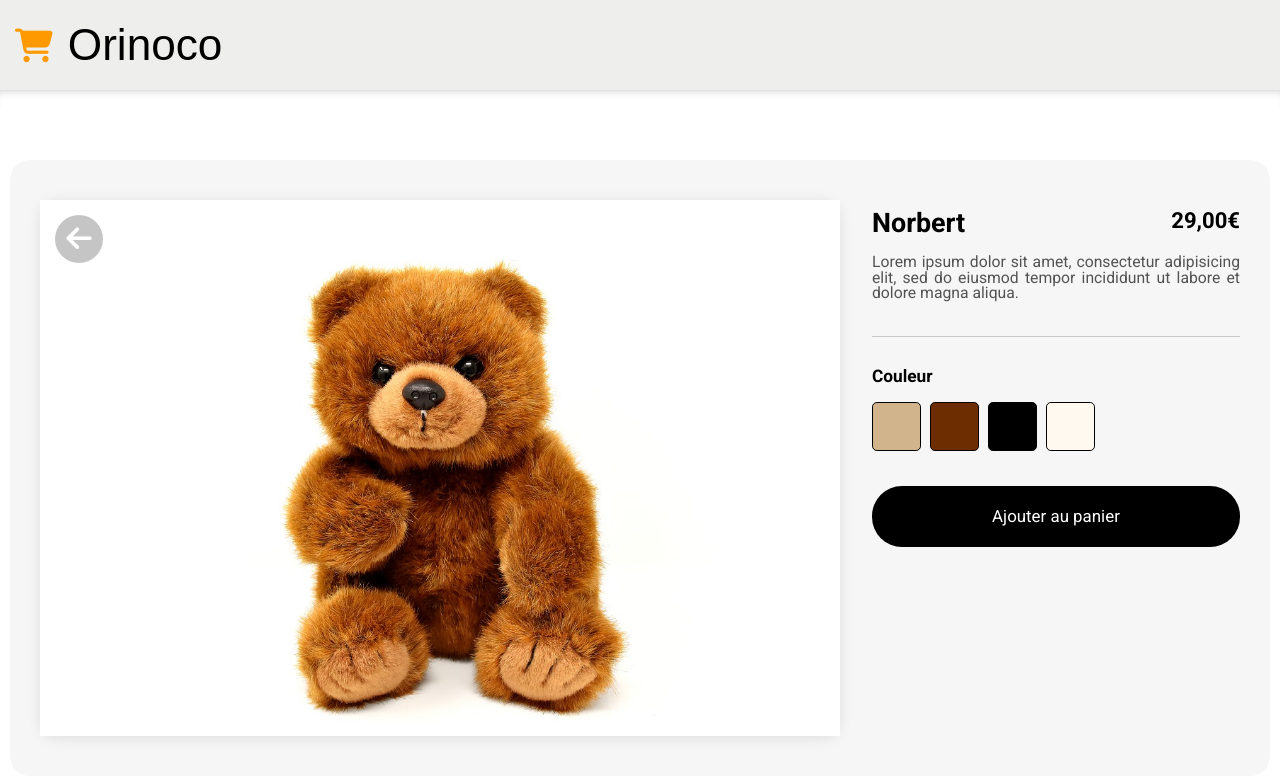
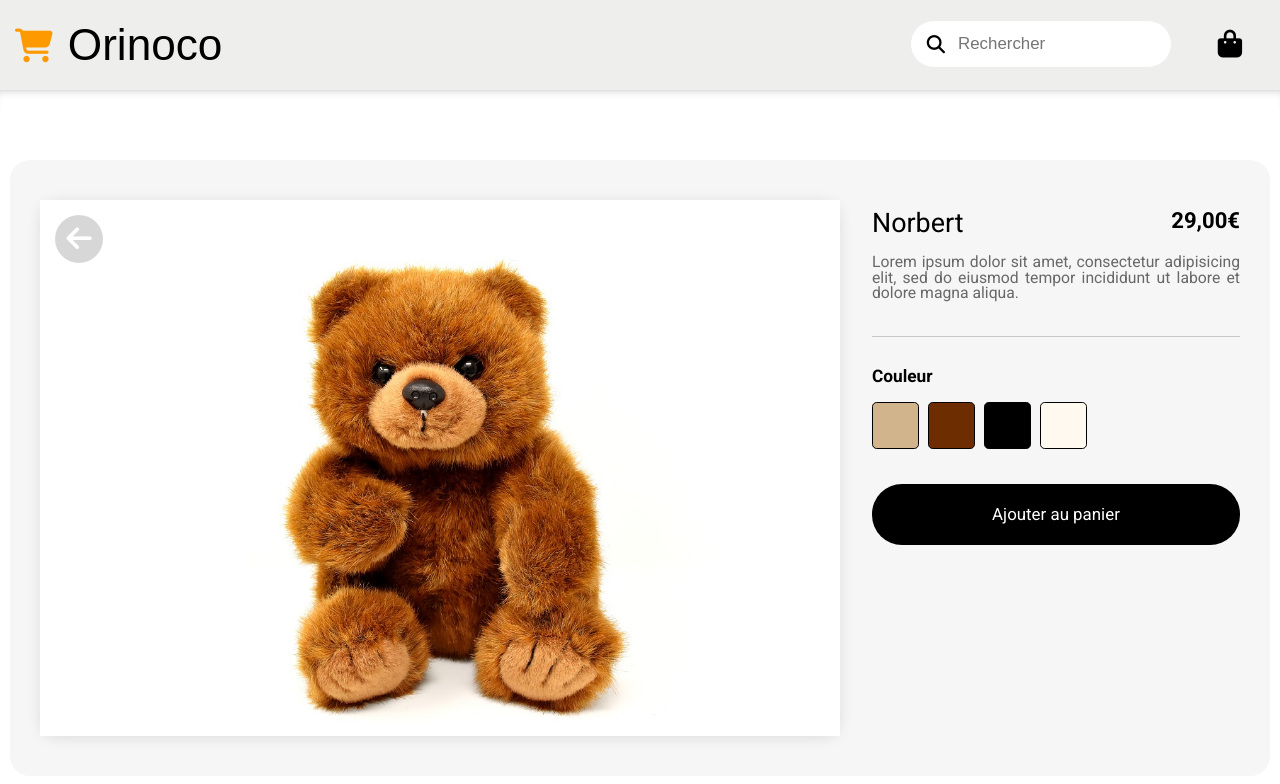
Before and after one commit to SamuelPrigent/Orinoco, a website: page frontend/produit-1.html in a window 1280 px wide. Drawn offline with Linux system fonts and the light colour scheme; a web font is replaced by a local one.

Commit message:
ajout d'une barre de recherche

```diff
--- a/frontend/produit-1.html
+++ b/frontend/produit-1.html
@@ -33,11 +33,26 @@
 <!-- Header -->
 <header>
     <div class="header">
+
+        <div class="header-bloc-spacebetween">
+
             <div class="header-bloc">
                 <div class="header-icon"><i class="fas fa-shopping-cart"></i></div>
                 <div class="header-title">Orinoco</div>
             </div>
+
+            <div class="header-right">
+                <div><i class="fas fa-search icon-search display-search"></i></div>
+                <input type="search" placeholder="Rechercher" class="espacesaisie display-search"/>
+                <div class="header-shop">
+                    <i class="fas fa-shopping-bag"></i>
                 </div>
+            </div>
+
+        </div>
+
+    </div>
+
     <div class="header-under"></div>
     </header>
 <!-- Fin Header -->
@@ -80,13 +95,13 @@
         <div class="product-page-bloc-right-color">Couleur</div>
 
         <div class="product-page-bloc-right-colors">
-            <div class="product-page-bloc-right-color-circle tan"></div>
-            <div class="product-page-bloc-right-color-circle chocolate"></div>
-            <div class="product-page-bloc-right-color-circle black"></div>
-            <div class="product-page-bloc-right-color-circle white"></div>
+            <button class="product-page-bloc-right-color-circle tan"></button>
+            <button class="product-page-bloc-right-color-circle chocolate"></button>
+            <button class="product-page-bloc-right-color-circle black"></button>
+            <button class="product-page-bloc-right-color-circle white"></button>
         </div>
 
-        <div class="product-page-bloc-right-add">Ajouter au panier</div>
+        <button class="product-page-bloc-right-add">Ajouter au panier</button>
 
 
 
--- a/frontend/style/sass/components/_header.scss
+++ b/frontend/style/sass/components/_header.scss
@@ -1,3 +1,11 @@
+.header-bloc-spacebetween {
+  display: flex;
+  justify-content: space-between;
+  width: 100%;
+  max-width: 1350px;
+  margin: auto;
+}
+
 .header-bloc {
   display: flex;
   width: 100%;
@@ -22,3 +30,52 @@
   position: relative;
   top: 1px;
 }
+
+.header-shop {
+  display: flex;
+  height: auto;
+  width: 100px;
+  justify-content: center;
+  align-items: center;
+  font-size: 1.45em;
+}
+
+.header-right {
+  display: flex;
+  position: relative;
+  bottom: 1px;
+  justify-content: space-between;
+  width: auto;
+  border: 0px solid black;
+  gap: 9px;
+}
+
+.espacesaisie {
+  width: 260px;
+  height: auto;
+  margin: auto;
+  border-radius: 30px;
+  padding-left: 47px;
+  padding-right: 16px;
+  padding-top: 13px;
+  padding-bottom: 13px;
+  font-size: 0.88em;
+  border: 0px solid transparent;
+}
+
+.icon-search {
+  position: relative;
+  top: 14px;
+  left: 43px;
+  font-size: 0.95em;
+}
+
+.display-search {
+  display: none;
+}
+
+@media screen and (min-width: 670px) {
+  .display-search {
+    display: initial;
+  }
+}
--- a/frontend/style/sass/components/_product-page.scss
+++ b/frontend/style/sass/components/_product-page.scss
@@ -28,7 +28,7 @@
         left: 15px;
         min-width: 48px;
         min-height: 48px;
-        background-color: #0000003a;
+        background-color: #00000028;
         display: flex;
         align-items: center;
         justify-content: center;
@@ -73,7 +73,7 @@
       height: auto;
       border: 0px solid blue;
       font-size: 1.4em;
-      font-weight: 600;
+      font-weight: 500;
     }
 
     .product-page-bloc-right-price {
@@ -84,7 +84,7 @@
 
   .product-page-bloc-right-desc {
     font-size: 0.82em;
-    color: #535353;
+    color: #686868;
     text-align: justify;
     margin-bottom: 18px;
   }
```
Also changed, not shown: frontend/index.html (+20 -3 lines), frontend/produit-2.html (+19 -4 lines), frontend/produit-3.html (+17 -2 lines), frontend/produit-4.html (+19 -4 lines), frontend/produit-5.html (+19 -4 lines), frontend/style/css/style.css, 1 other file. Lines whose indentation alone changed are shown as unchanged.
